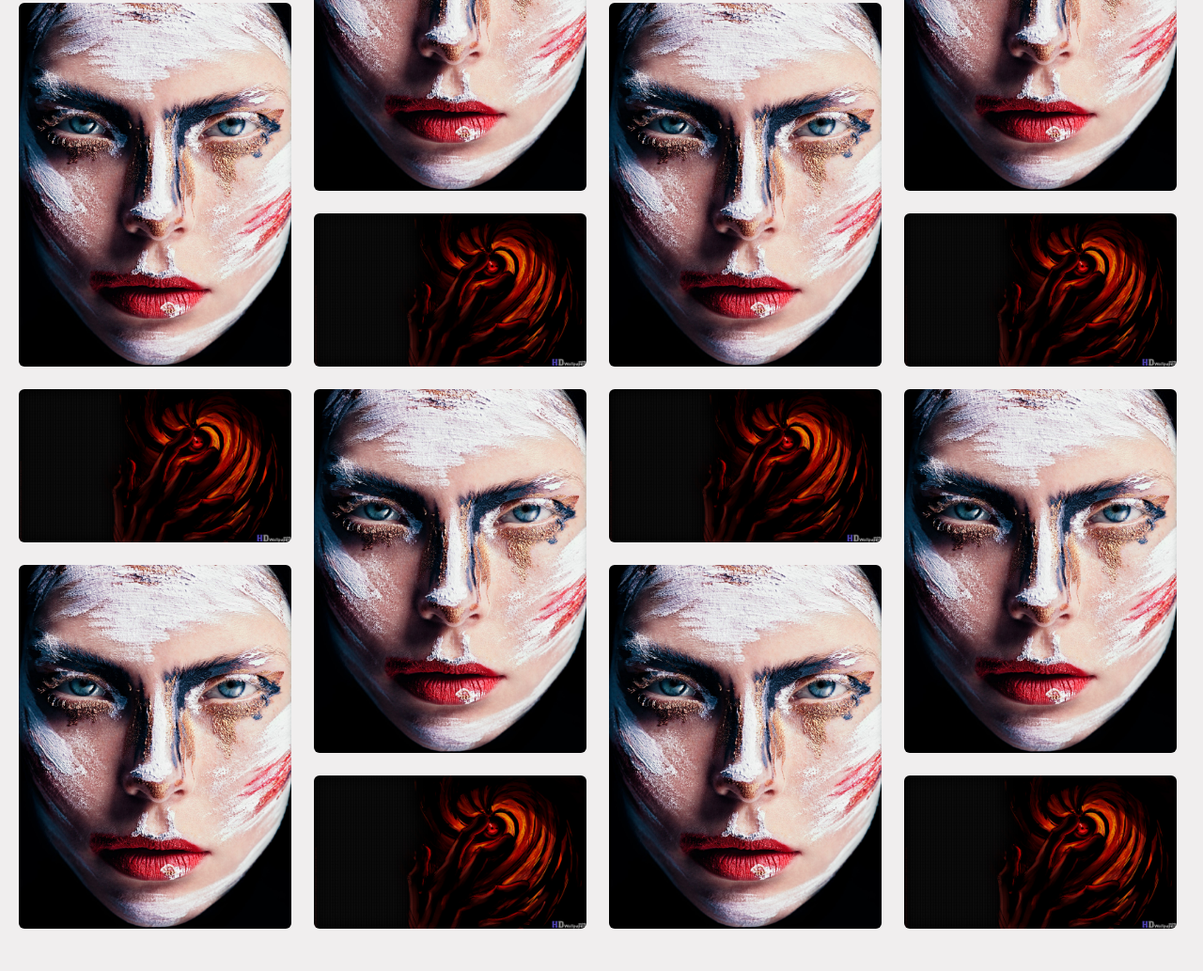
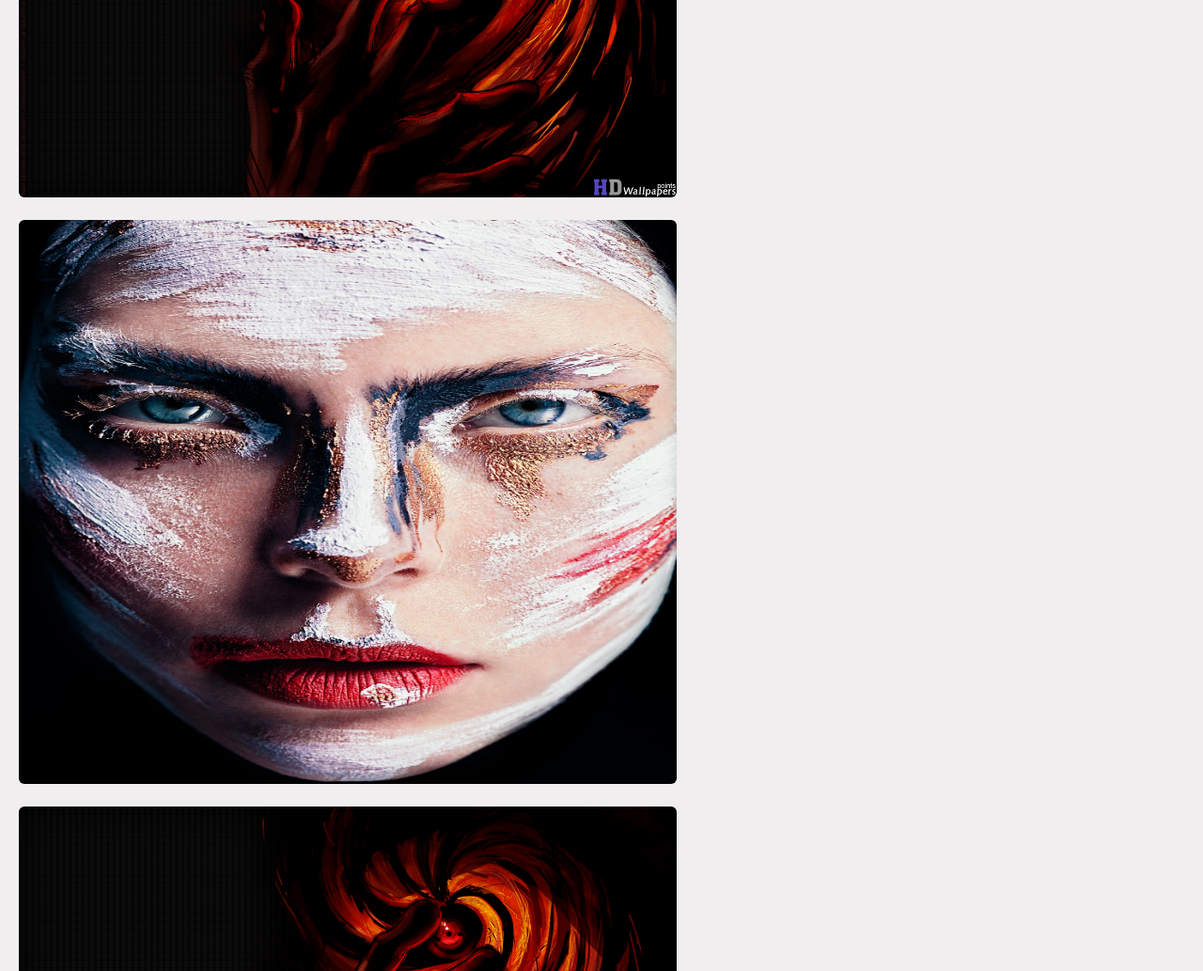
Before and after one commit to Courneyt/Proyecto, a plain HTML site: page galeria.html in a window 1280 px wide. Shown: the part 354-1387 px from the top of the page at 94% size. Drawn offline with nearby package versions, Linux system fonts and the light colour scheme.

Commit message:
flex-wrap

```diff
--- a/galeria.html
+++ b/galeria.html
@@ -103,7 +103,7 @@
         </ul>
       </div>
     </aside>
-    <div class="d-flex flex-column m-2">
+    <!--  <div class="d-flex flex-column m-2">
       <div class="d-flex flex-row">
         <div class="d-flex flex-column lg-4 mb-4 me-4">
           <img id="dibujos" src="Naruto Shippuden hd wallpapers 2013 HD Wallpaper.jpg"
@@ -179,14 +179,33 @@
         </div>
       </div>
       <div class="d-flex flex-row">
-      <!--   <div class="d-flex flex-column lg-4 mb-4 me-4">
+  <div class="d-flex flex-column lg-4 mb-4 me-4">
           <img id="dibujos" src="Naruto Shippuden hd wallpapers 2013 HD Wallpaper.jpg"
             class="img-fluid w-100 mb-4 rounded" alt="...">
         </div> -->
-        <div class="d-flex flex-column lg-4 mb-4 me-4">
+    <!--   <div class="d-flex flex-column lg-4 mb-4 me-4">
           <img id="dibujos" src="cara.jpg" class="img-fluid w-100 mb-4 rounded" alt="...">
         </div>
+      </div> --> -->
+    <div class="d-flex m-2">
+      <div class="flex-row  lg-4 mb-4 me-4">
+
+        <img id="dibujos" src="Naruto Shippuden hd wallpapers 2013 HD Wallpaper.jpg"
+          class="img-fluid w-100 mb-4 rounded" alt="...">
+        <img id="dibujos" src="cara.jpg" class="img-fluid w-100 mb-4 rounded" alt="...">
+        <img id="dibujos" src="Naruto Shippuden hd wallpapers 2013 HD Wallpaper.jpg"
+          class="img-fluid w-100 mb-4 rounded" alt="...">
+        <img id="dibujos" src="cara.jpg" class="img-fluid w-100 mb-4 rounded" alt="...">
+        <img id="dibujos" src="Naruto Shippuden hd wallpapers 2013 HD Wallpaper.jpg"
+          class="img-fluid w-100 mb-4 rounded" alt="...">
+        <img id="dibujos" src="cara.jpg" class="img-fluid w-100 mb-4 rounded" alt="...">
+        <img id="dibujos" src="Naruto Shippuden hd wallpapers 2013 HD Wallpaper.jpg"
+          class="img-fluid w-100 mb-4 rounded" alt="...">
+        <img id="dibujos" src="cara.jpg" class="img-fluid w-100 mb-4 rounded" alt="...">
+
       </div>
+    </div>
+
     </div>
   </main>
   <script src="https://cdn.jsdelivr.net/npm/bootstrap@5.2.3/dist/js/bootstrap.bundle.min.js"
```
